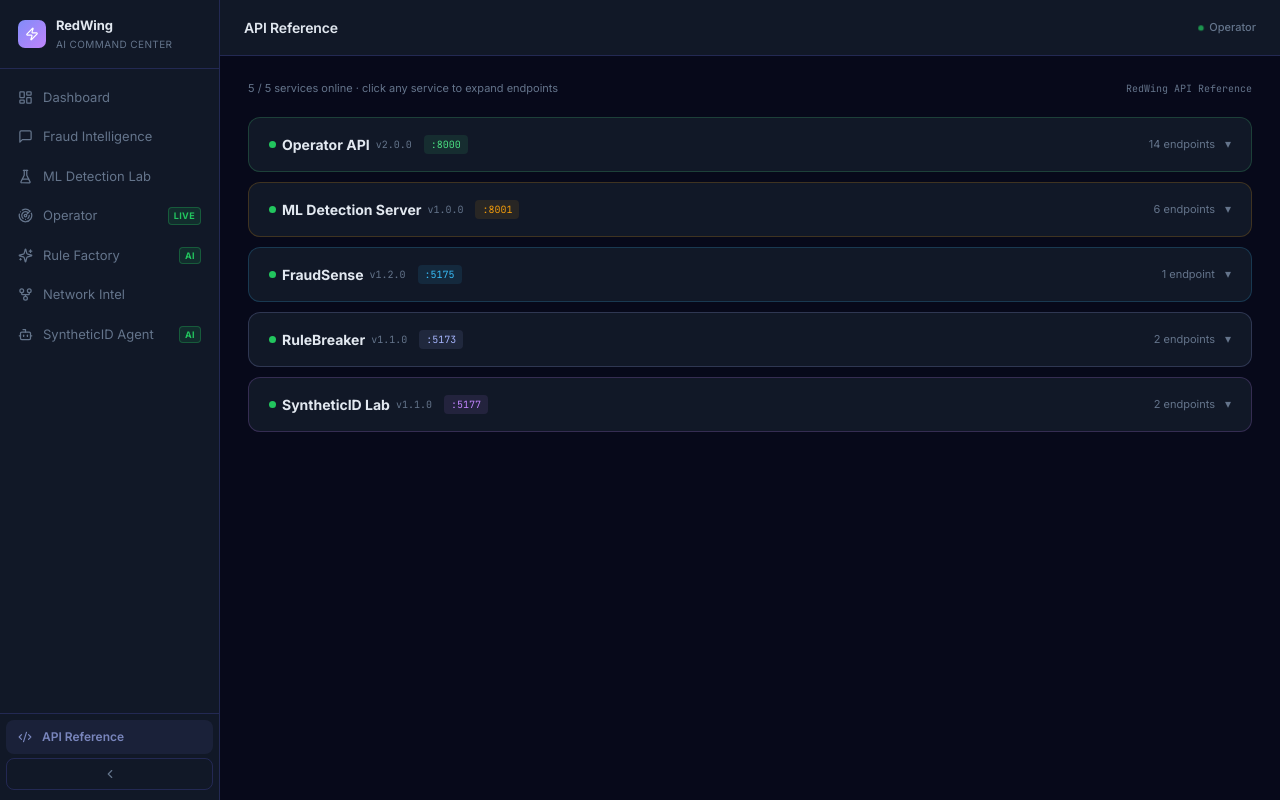
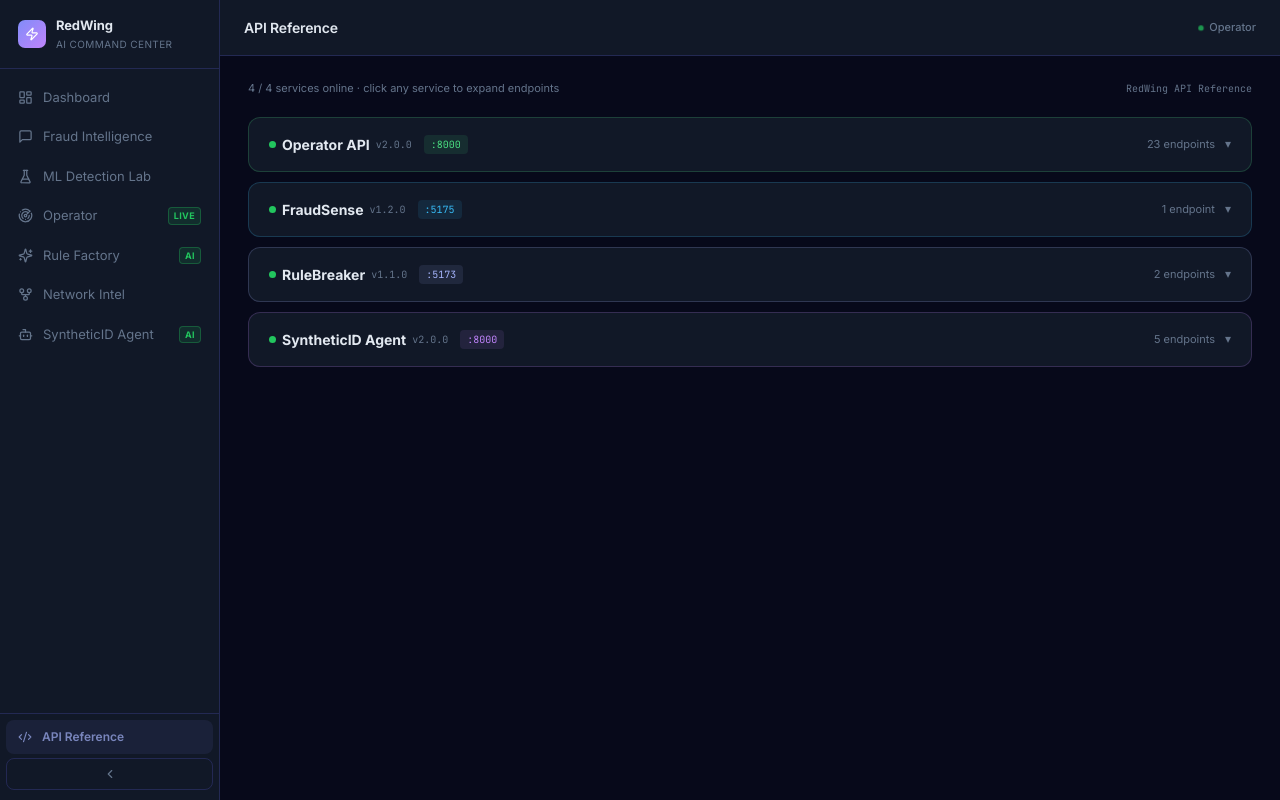
Before and after one commit to tshriraj-del/redwing-fraud-os, a React (Vite) app: page /systems in a window 1280 px wide. Built offline with nearby package versions, Linux system fonts and the light colour scheme.

Commit message:
Fix Vercel demo: MLLab port refs, ML Engine fallback, Systems stale port 8001 entry

```diff
--- a/src/pages/MLLab.jsx
+++ b/src/pages/MLLab.jsx
@@ -5,6 +5,8 @@ import {
 } from 'recharts';
 import { TrendingUp, AlertTriangle, CheckCircle2, RefreshCw, Zap, Cpu, Activity } from 'lucide-react';
 import { callOnce, fetchMLMetrics, fetchMLFeatures, fetchMLDrift, scoreTransactionML } from '../api.js';
+
+const IS_LOCAL = window.location.hostname === 'localhost' || window.location.hostname === '127.0.0.1';
 
 const THRESHOLDS = { 'AUC-ROC': 0.93, 'Precision': 0.85, 'Recall': 0.80, 'F1 Score': 0.83 };
 
@@ -110,7 +112,7 @@ export default function MLLab() {
   const [scoring, setScoring]       = useState(false);
   const [scoreResult, setScoreResult] = useState(null);
   const [scoreError, setScoreError] = useState(null);
-  const [useMLEngine, setUseMLEngine] = useState(true);
+  const [useMLEngine, setUseMLEngine] = useState(IS_LOCAL);
 
   // Live data from RedWing ML server
   const [metrics, setMetrics]     = useState(null);
@@ -261,7 +263,7 @@ export default function MLLab() {
         </div>
         <div style={{ fontSize: 11, color: 'var(--text-muted)', display: 'flex', alignItems: 'center', gap: 6 }}>
           <Cpu size={11} />
-          {serverOk === null ? 'Connecting…' : serverOk ? 'Live · port 8001' : 'Server offline — run: uvicorn server:app --port 8001'}
+          {serverOk === null ? 'Connecting…' : serverOk ? 'Live · localhost:8000' : 'Demo mode · start operator locally for live ML scoring'}
         </div>
         {metrics && (
           <div style={{ marginLeft: 'auto', display: 'flex', gap: 16 }}>
@@ -390,7 +392,9 @@ export default function MLLab() {
           <div style={{ fontSize: 11, color: 'var(--text-muted)', marginBottom: 14 }}>
             {useMLEngine
               ? 'Parsed → RedWing model inference (real XGBoost + IsoForest, sub-ms)'
-              : 'Describe a transaction — AI scores it using ML signal patterns'}
+              : IS_LOCAL
+                ? 'Describe a transaction — AI scores it using ML signal patterns'
+                : 'AI scoring — ML Engine requires local operator backend'}
           </div>
 
           <textarea
@@ -490,7 +494,7 @@ export default function MLLab() {
               { label: 'Layer 3 — Behavioral', value: '30/60/90d baselines', color: 'var(--yellow)' },
               { label: 'Ensemble AUC', value: metrics ? metrics.auc_ensemble?.toFixed(4) ?? '—' : '—', color: 'var(--green)' },
               { label: 'Weights', value: '40% rules · 45% ML · 15% base', color: 'var(--text-muted)' },
-              { label: 'Server', value: serverOk ? 'localhost:8001 ✓' : 'offline', color: serverOk ? 'var(--green)' : 'var(--red)' },
+              { label: 'Server', value: serverOk ? 'localhost:8000 ✓' : 'demo mode', color: serverOk ? 'var(--green)' : 'var(--yellow)' },
             ].map(row => (
               <div key={row.label} style={{ display: 'flex', justifyContent: 'space-between', alignItems: 'center', padding: '6px 0', borderBottom: '1px solid rgba(255,255,255,0.04)' }}>
                 <span style={{ fontSize: 10, color: 'var(--text-muted)' }}>{row.label}</span>
--- a/src/pages/Systems.jsx
+++ b/src/pages/Systems.jsx
@@ -10,44 +10,33 @@ const SYSTEMS = [
     baseUrl: 'http://localhost:8000',
     color: '#4ade80',
     colorDim: 'rgba(74,222,128,0.1)',
-    description: 'Core scoring, real-time monitoring, Rule Factory pipeline, Network Intelligence, and SyntheticID ingestion.',
-    auth: 'ANTHROPIC_API_KEY (for Rule Factory run endpoint only)',
+    description: 'Single backend service — ML scoring, Rule Factory, autonomous SyntheticID agent, Network Intelligence, XAI engine, and LLM proxy. All requests from the frontend go here.',
+    auth: 'ANTHROPIC_API_KEY in operator/.env (Rule Factory + LLM proxy)',
     envFile: 'operator/.env',
     endpoints: [
-      { method: 'GET',  path: '/health',                  desc: 'System health, model info, transaction count, loaded patterns' },
-      { method: 'POST', path: '/score',                   desc: 'Score a single transaction — returns risk score, decision, signals, typology' },
-      { method: 'GET',  path: '/monitor/stream',          desc: 'SSE stream of live transaction scoring (speed, limit params)' },
-      { method: 'GET',  path: '/alerts',                  desc: 'Recent high-confidence fraud alerts (limit param)' },
-      { method: 'GET',  path: '/patterns',                desc: 'Full fraud pattern library used by the scoring engine' },
-      { method: 'GET',  path: '/rule-factory/gaps',       desc: 'ML-rule gap cases: ML score > 0.75, rule score < 30, confirmed fraud' },
-      { method: 'POST', path: '/rule-factory/run',        desc: 'Trigger full Rule Factory cycle — gap analysis → LLM rule synthesis → backtest → deploy' },
-      { method: 'GET',  path: '/rule-factory/rules',      desc: 'All generated rules with status, backtest metrics, precision history' },
-      { method: 'POST', path: '/rule-factory/deploy/:id', desc: 'Promote a shadow rule to active' },
-      { method: 'POST', path: '/rule-factory/retire/:id', desc: 'Retire an active or shadow rule' },
-      { method: 'POST', path: '/rule-factory/test',       desc: 'Backtest a candidate rule lambda against transactions.csv' },
-      { method: 'GET',  path: '/network/graph',           desc: 'Fraud ring graph — nodes, edges, cluster assignments (typology, min_cluster_size params)' },
-      { method: 'GET',  path: '/network/typologies',      desc: 'Transaction counts and fraud rates per typology' },
-      { method: 'POST', path: '/syntheticid/ingest',      desc: 'Ingest BYPASSED attack steps from SyntheticID Lab as labelled gap rows for Rule Factory' },
-    ],
-  },
-  {
-    id: 'ml',
-    name: 'ML Detection Server',
-    version: 'v1.0.0',
-    port: 8001,
-    baseUrl: 'http://localhost:8001',
-    color: '#f59e0b',
-    colorDim: 'rgba(245,158,11,0.1)',
-    description: 'Real-time transaction scoring using XGBoost + Isolation Forest ensemble. 23 features, AUC 0.979.',
-    auth: 'None — internal service',
-    envFile: 'pulseml_models/ (models loaded from disk)',
-    endpoints: [
-      { method: 'GET',  path: '/health',      desc: 'Model health, loaded features, AUC metrics, transaction count' },
-      { method: 'GET',  path: '/metrics',     desc: 'Full model metrics: AUC, precision, recall, F1, fraud rate' },
-      { method: 'GET',  path: '/features',    desc: 'Feature list with importance scores' },
-      { method: 'POST', path: '/score',       desc: 'Score a transaction with full feature set — returns XGBoost, IsoForest, ensemble scores, decision' },
-      { method: 'POST', path: '/score/quick', desc: 'Score using minimal fields — server computes missing features from defaults' },
-      { method: 'GET',  path: '/drift',       desc: 'Model drift metrics over a rolling window (days param, default 30)' },
+      { method: 'GET',  path: '/health',                    desc: 'System health, model info, transaction count, loaded patterns' },
+      { method: 'POST', path: '/score',                     desc: 'Score a single transaction — XGBoost + rule engine, returns risk score, decision, signals' },
+      { method: 'GET',  path: '/monitor/stream',            desc: 'SSE stream of live transaction scoring' },
+      { method: 'GET',  path: '/alerts',                    desc: 'Recent high-confidence fraud alerts' },
+      { method: 'GET',  path: '/patterns',                  desc: 'Full fraud pattern library (static + deployed auto-generated rules)' },
+      { method: 'GET',  path: '/agent/status',              desc: 'Autonomous agent state — running, blocked/flagged/allowed counts, uptime' },
+      { method: 'GET',  path: '/agent/events',              desc: 'SSE fan-out — real-time block/flag/allow decisions (per-client queue)' },
+      { method: 'POST', path: '/agent/start',               desc: 'Start the autonomous agent (idempotent)' },
+      { method: 'POST', path: '/agent/stop',                desc: 'Gracefully stop the agent loop' },
+      { method: 'GET',  path: '/agent/config',              desc: 'Current agent config — thresholds, toggles, speed' },
+      { method: 'PUT',  path: '/agent/config',              desc: 'Update config live — threshold changes apply without restart' },
+      { method: 'GET',  path: '/agent/cases',               desc: 'Case review queue — supports ?status=pending|approved|declined' },
+      { method: 'POST', path: '/agent/cases/:id/resolve',   desc: 'Approve or decline a flagged case (analyst override)' },
+      { method: 'GET',  path: '/rule-factory/gaps',         desc: 'ML-rule gap cases: ML score > 0.70, rule score < 30, confirmed fraud' },
+      { method: 'POST', path: '/rule-factory/run',          desc: 'Trigger full Rule Factory cycle — gap analysis → LLM rule synthesis → backtest → deploy' },
+      { method: 'GET',  path: '/rule-factory/rules',        desc: 'All generated rules with status, backtest metrics, precision history' },
+      { method: 'POST', path: '/rule-factory/deploy/:id',   desc: 'Promote a shadow rule to deployed' },
+      { method: 'POST', path: '/rule-factory/retire/:id',   desc: 'Retire a deployed rule' },
+      { method: 'POST', path: '/xai/explain',               desc: 'SHAP explanation for a transaction — per-feature attribution' },
+      { method: 'GET',  path: '/xai/governance',            desc: 'Model drift + EU AI Act Article 13 + SR 26-02 governance report' },
+      { method: 'GET',  path: '/network/graph',             desc: 'Fraud ring graph — nodes, edges, cluster assignments' },
+      { method: 'GET',  path: '/network/typologies',        desc: 'Transaction counts and fraud rates per typology' },
+      { method: 'POST', path: '/llm/proxy',                 desc: 'Routes LLM requests server-side — Anthropic, OpenAI, Groq, Mistral. API key never touches browser.' },
     ],
   },
   {
@@ -85,20 +74,23 @@ const SYSTEMS = [
   },
   {
     id: 'syntheticid',
-    name: 'SyntheticID Lab',
-    version: 'v1.1.0',
-    port: 5177,
-    baseUrl: 'http://localhost:5177',
+    name: 'SyntheticID Agent',
+    version: 'v2.0.0',
+    port: 8000,
+    baseUrl: 'http://localhost:8000',
     color: '#c084fc',
     colorDim: 'rgba(192,132,252,0.1)',
-    description: 'AI threat simulator for identity verification flows. Simulates full 8-step attack lifecycle. Feeds BYPASSED steps to Rule Factory via POST /syntheticid/ingest.',
-    auth: 'VITE_ANTHROPIC_API_KEY in syntheticid-lab/.env',
-    envFile: 'syntheticid-lab/.env',
+    description: 'Autonomous AI fraud detection agent — integrated into the Operator backend. Runs 24/7, classifies 7 AI-driven threat types, makes block/flag/allow decisions backed by real XGBoost inference. Self-learning via Rule Factory.',
+    auth: 'Served by Operator — no separate auth',
+    envFile: 'operator/.env',
     endpoints: [
-      { method: 'UI',   path: '/',                    desc: 'Configure platform + defences → get full attack simulation, gap map, exposure scores' },
-      { method: 'POST', path: '/syntheticid/ingest',  desc: '(Operator API) Receives BYPASSED steps as labelled fraud gap rows for Rule Factory' },
+      { method: 'UI',  path: '/syntheticid',          desc: 'Agent control center — Live Feed (SSE), Case Review queue, Agent Settings' },
+      { method: 'GET', path: '/agent/status',          desc: 'Agent state, counters, uptime' },
+      { method: 'GET', path: '/agent/events',          desc: 'SSE fan-out — real-time block/flag/allow decisions' },
+      { method: 'GET', path: '/agent/cases',           desc: 'Human review queue (EU AI Act Article 14 compliance)' },
+      { method: 'PUT', path: '/agent/config',          desc: 'Live threshold + toggle updates — no restart needed' },
     ],
-    note: 'Simulation runs client-side. Feed to Rule Factory calls the Operator API on port 8000.',
+    note: 'Fully integrated into Fraud OS and the Operator backend. No separate port or deploy needed.',
   },
 ];
 
```
